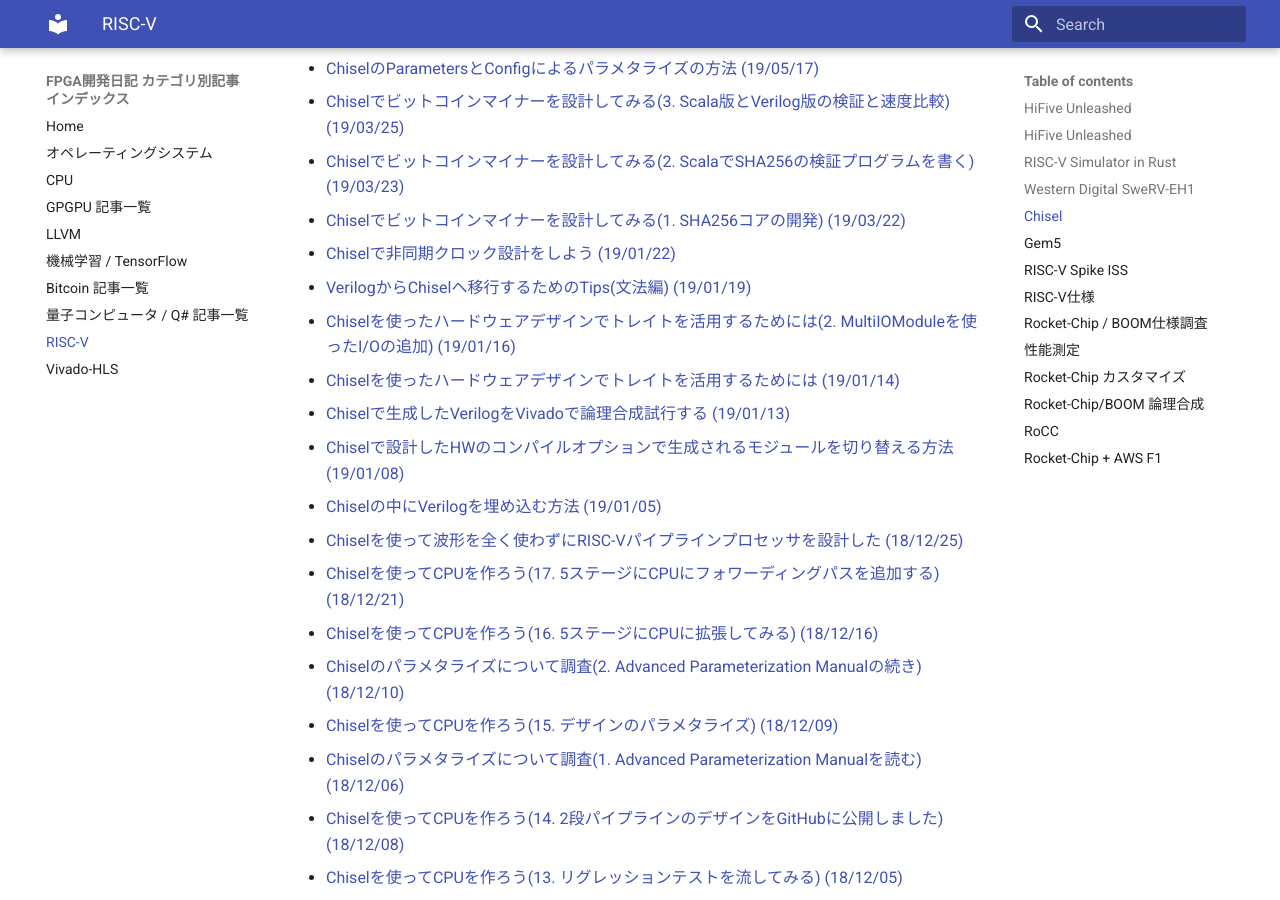
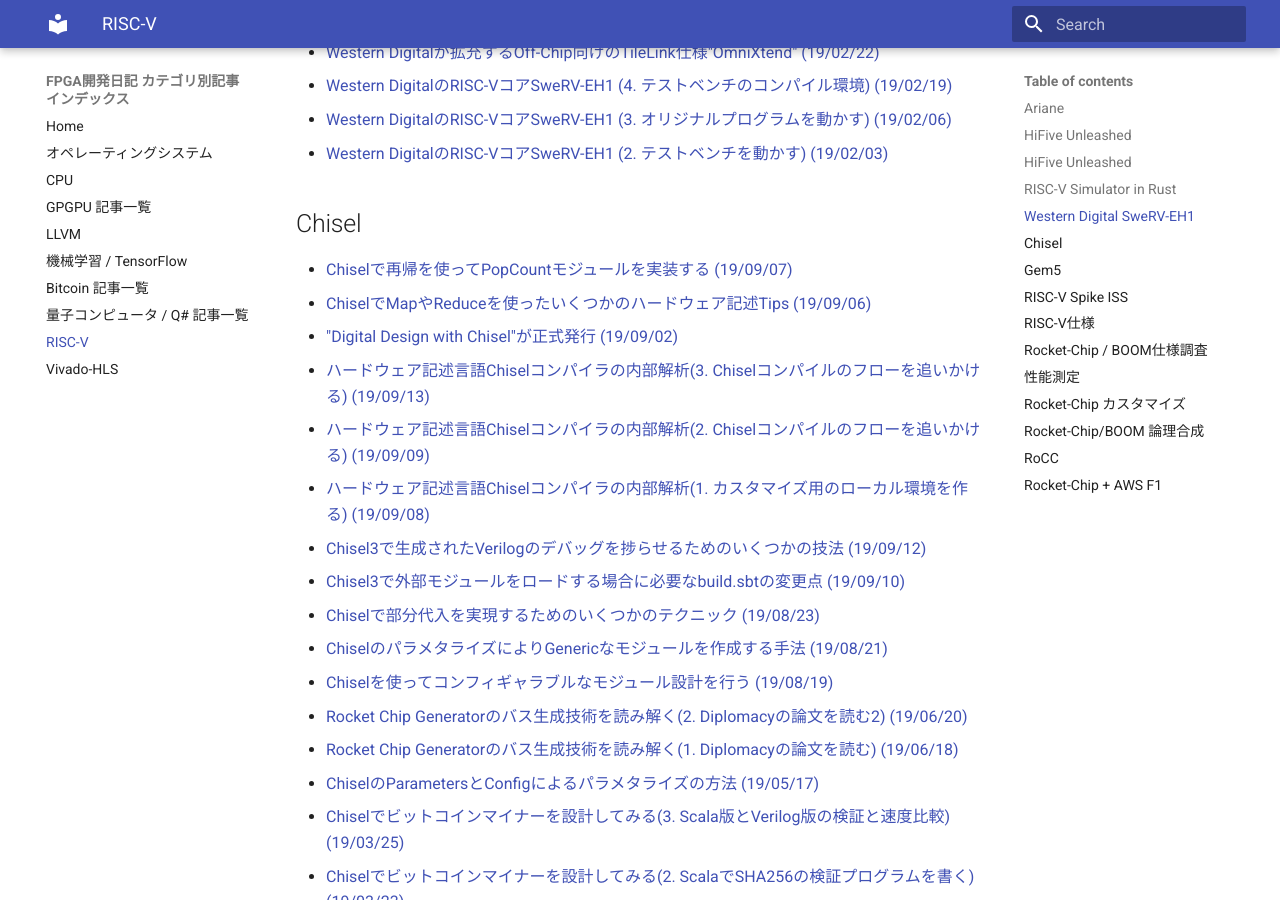
Before and after one commit to i4kimura/github_pages, an MkDocs documentation site: the page built from docs/riscv.md, in a window 1280 px wide and 900 px high, scrolled down 2260 px. Built offline with MkDocs 1.6.1 and Material for MkDocs 9.7.7, drawn with Linux system fonts in a browser that asks for light colours; some of the changed text lies outside the part shown.

Commit message:
Func: 2019/08 entries

```diff
--- a/docs/riscv.md
+++ b/docs/riscv.md
@@ -1,4 +1,11 @@
 # RISC-V
+
+## Ariane
+
+- [SystemVerilogで記述されたRISC-VプロセッサArianeのフロントエンドの構成 (19/09/05)](http://msyksphinz.hatenablog.com/entry/2019/09/05/040000)
+- [SystemVerilogで記述されたRISC-VプロセッサArianeの回路面積解析 (19/09/04)](http://msyksphinz.hatenablog.com/entry/2019/09/04/040000)
+- [System Verilogで記述されたRISC-VコアArianeを試す (2. Arianeのキャッシュサブシステム) (19/08/15)](http://msyksphinz.hatenablog.com/entry/2019/08/15/040000)
+- [System Verilogで記述されたRISC-VコアArianeを試す (1. ビルドとシミュレーション) (19/08/07)](http://msyksphinz.hatenablog.com/entry/2019/08/07/040000)
 
 ## HiFive Unleashed
 
@@ -56,6 +63,20 @@
 - [Western DigitalのRISC-VコアSweRV-EH1 (2. テストベンチを動かす) (19/02/03)](http://msyksphinz.hatenablog.com/entry/2019/02/03/040000)
 
 ## Chisel
+
+- [Chiselで再帰を使ってPopCountモジュールを実装する (19/09/07)](http://msyksphinz.hatenablog.com/entry/2019/09/07/000000)
+- [ChiselでMapやReduceを使ったいくつかのハードウェア記述Tips (19/09/06)](http://msyksphinz.hatenablog.com/entry/2019/09/06/040000)
+- ["Digital Design with Chisel"が正式発行 (19/09/02)](http://msyksphinz.hatenablog.com/entry/2019/09/02/040000)
+
+- [ハードウェア記述言語Chiselコンパイラの内部解析(3. Chiselコンパイルのフローを追いかける) (19/09/13)](http://msyksphinz.hatenablog.com/entry/2019/09/01/172813)
+- [ハードウェア記述言語Chiselコンパイラの内部解析(2. Chiselコンパイルのフローを追いかける) (19/09/09)](http://msyksphinz.hatenablog.com/entry/2019/09/01/172526)
+- [ハードウェア記述言語Chiselコンパイラの内部解析(1. カスタマイズ用のローカル環境を作る) (19/09/08)](http://msyksphinz.hatenablog.com/entry/2019/09/01/172458)
+
+- [Chisel3で生成されたVerilogのデバッグを捗らせるためのいくつかの技法 (19/09/12)](http://msyksphinz.hatenablog.com/entry/2019/09/01/172754)
+- [Chisel3で外部モジュールをロードする場合に必要なbuild.sbtの変更点 (19/09/10)](http://msyksphinz.hatenablog.com/entry/2019/09/01/172547)
+- [Chiselで部分代入を実現するためのいくつかのテクニック (19/08/23)](http://msyksphinz.hatenablog.com/entry/2019/08/23/040000)
+- [ChiselのパラメタライズによりGenericなモジュールを作成する手法 (19/08/21)](http://msyksphinz.hatenablog.com/entry/2019/08/21/040000)
+- [Chiselを使ってコンフィギャラブルなモジュール設計を行う (19/08/19)](http://msyksphinz.hatenablog.com/entry/2019/08/19/040000)
 
 - [Rocket Chip Generatorのバス生成技術を読み解く(2. Diplomacyの論文を読む2) (19/06/20)](http://msyksphinz.hatenablog.com/entry/2019/06/20/040000)
 - [Rocket Chip Generatorのバス生成技術を読み解く(1. Diplomacyの論文を読む) (19/06/18)](http://msyksphinz.hatenablog.com/entry/2019/06/18/040000)
```
Also changed, not shown: docs/cpu.md (+6 -0 lines), docs/llvm.md (+7 -0 lines).
